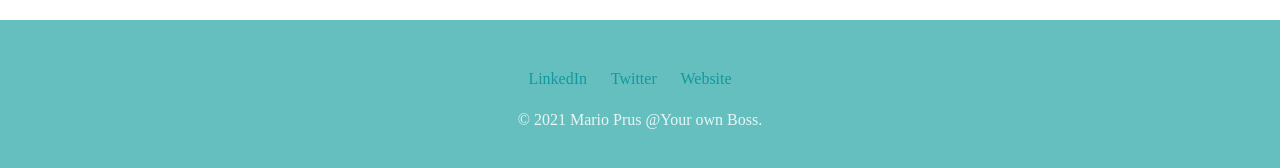
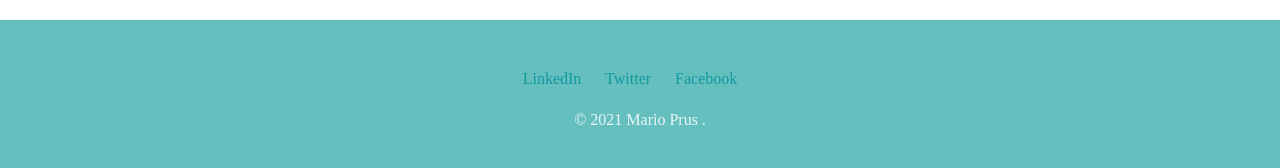
Before and after one commit to marioprus/cv, a plain HTML site: page index.html in a window 1280 px wide. Shown: the part 2639-2807 px from the top of the page. Drawn offline with Linux system fonts and the light colour scheme.

Commit message:
Update index.html

```diff
--- a/index.html
+++ b/index.html
@@ -58,8 +58,8 @@
     <div class="bottomText">
       <a class="footer-link" href="https://www.linkedin.com/">LinkedIn</a>
       <a class="footer-link" href="https://twitter.com/">Twitter</a>
-      <a class="footer-link" href="https://www.appbrewery.co/">Website</a>
-      <p id="SamSvojSefe">© 2021 Mario Prus @Your own Boss.</p>
+      <a class="footer-link" href="https://www.facebook.com/">Facebook</a>
+      <p id="SamSvojSefe">© 2021 Mario Prus .</p>
       </div>
   </div>
 
```
